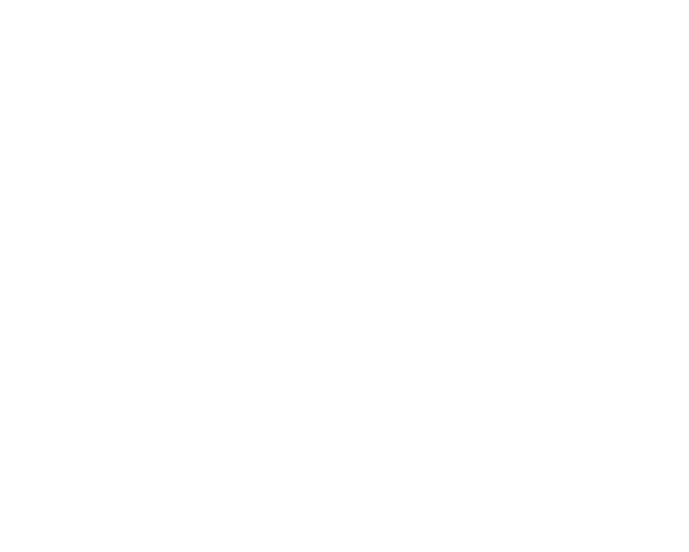
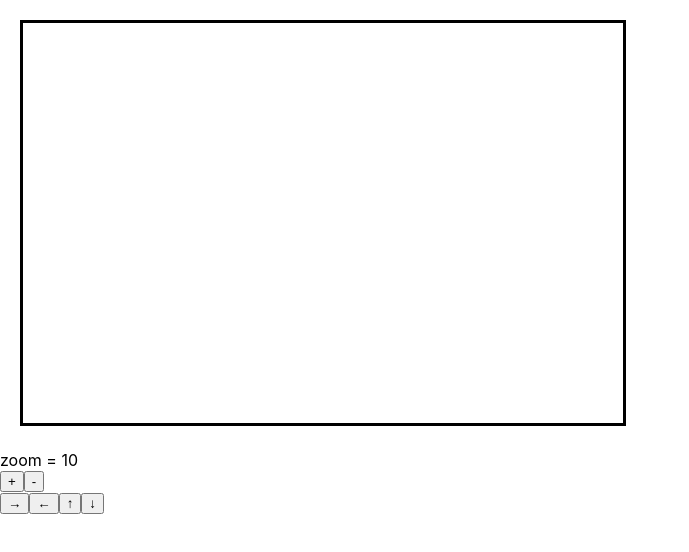
Before and after one commit to sw1227/webmap, a React (Create React App) app: page /#/discrete2d in a window 1280 px wide. Shown: the top 552 px of the page, without its empty margins (0-689 px from the left). Built offline with nearby package versions, Linux system fonts and the light colour scheme.

Commit message:
add Discrete2D: define classes and get coordinates

```diff
--- a/src/App.js
+++ b/src/App.js
@@ -2,18 +2,20 @@
 import { HashRouter as Router, Route, Link } from 'react-router-dom';
 
 import Map2D from './views/Map2D';
+import DiscreteMap2D from './views/DiscreteMap2D';
 
 
 const routes = [
   { path: "/", component: Home },
   { path: "/map2d", component: Map2D },
+  { path: "/discrete2d", component: DiscreteMap2D },
 ];
 
 function Home() {
   return (
     <ul>
       {routes.map((r, i) => (
-        <li>
+        <li key={i}>
           <Link to={r.path}>{r.component.name}</Link>
         </li>
       ))}
--- /dev/null
+++ b/src/common/geo.js
@@ -0,0 +1,143 @@
+import MathUtil from './math';
+
+
+/** Class representing a (Latitude, Longitude) pair */
+export class LatLon {
+  /**
+   * Create a (lat, lon) pair.
+   * @param {number} lat - latitude [deg]: must be in [-90, 90]
+   * @param {number} lon - longitude [deg]: automatically normalized to [-180, +180)
+   */
+  constructor(lat, lon) {
+    this.lat = lat;
+    this.lon = this.constructor.normalizeLon(lon);
+  }
+
+  /**
+   * Normalize longitude to [-180, +180)
+   * @param {number} deg - longitude [deg]
+   * @return {number} Normalized longitude
+   */
+  static normalizeLon(deg) {
+    return deg - 360 * Math.floor((deg + 180) / 360);
+  }
+}
+
+
+/** Class representing a tile coordinate */
+export class TileCoord {
+  constructor(z, x, y) {
+    this.z = z;
+    this.x = x;
+    this.y = y;
+  }
+}
+
+
+/** Class representing a pixel coordinate */
+export class PixelCoord {
+  /**
+   * Create a pixel coordinate with integer values
+   * @param {number} px - pixel x
+   * @param {number} py - pixel y
+   * @param {number} z - zoom level
+   */
+  constructor(px, py, z) {
+    this.x = Math.round(px);
+    this.y = Math.round(py);
+    this.z = z;
+  }
+
+  /**
+   * Get tile coordinate that contains this pixel coordinate
+   * @return {TileCoord} Tile coordinate {z, x, y}
+   */
+  getTile() {
+    const tx = Math.floor(this.x / 256);
+    const ty = Math.floor(this.y / 256);
+    return new TileCoord(this.z, tx, ty);
+  }
+
+  /**
+   * Get pixel index in the tile containing this pixel coordinate
+   * @return {{x: number, y: number}} pixel index in range [0, 255]
+   */
+  getPixelInTile() {
+    return {
+      x: this.x % 256,
+      y: this.y % 256
+    };
+  }
+}
+
+
+/** Class representing a point on map */
+export class Point {
+  /**
+   * Create a point
+   * @param {(LatLon|Point)} coord - Specify position by LatLon or Point class
+   * @param {number} zoomMax - Maximum zoom level. if coord is Point, this is ignored and coord's value is used.
+   */
+  constructor(coord, zoomMax=20) {
+    // Position identifier: pixel coordinate at zoom = zoomMax
+    // Number.MAX_SAFE_INTEGER is large enough (2^53 - 1)
+    if (coord instanceof LatLon) {
+      this.zoomMax = zoomMax;
+      this.position = this.constructor.latlonToPixel(coord, zoomMax);
+    }
+    if (coord instanceof Point) {
+      this.zoomMax = coord.zoomMax;
+      this.position = coord.position;
+    }
+  }
+
+  /**
+   * Convert (lat, lon) to pixel coordinate at given zoom level
+   * @param {LatLon} latlon - latitude / longitude
+   * @param {number} zoom - zoom loevel
+   * @return {PixelCoord} Pixel coordinate at given zoom level
+   */
+  static latlonToPixel(latlon, zoom) {
+    const L = 85.05112878;
+    // latlon.lon is normalized in [-180, +180)
+    const x = (1 << (zoom + 7)) * (latlon.lon / 180 + 1);
+    const y = (1 << (zoom + 7)) / Math.PI * (
+      - Math.atanh(Math.sin(MathUtil.deg2rad(latlon.lat))) + Math.atanh(Math.sin(MathUtil.deg2rad(L)))
+    );
+    return new PixelCoord(x, y, zoom);
+  }
+
+  /**
+   * Get pixel coordinate of this point at given zoom level
+   * @param {number} zoom - zoom level
+   * @return {PixelCoord} - pixel coordinate of this point
+   */
+  getPixel(zoom) {
+    // x -> floor(x/2), y -> floor(y/2) as zoom level decrementszoom
+    const zoomDiff = this.zoomMax - zoom;
+    const shifted = new PixelCoord(
+      this.position.x >> zoomDiff,
+      this.position.y >> zoomDiff,
+      zoom
+    );
+    return shifted;
+  }
+
+  /**
+   * Shift this pointt (x, y) pixels at given zoom level
+   * @param {*} x - Shift amount x [pixels] at zoom
+   * @param {*} y - Shift amount y [pixels] at zoom
+   * @param {*} zoom - shift (x, y) is executed at this zoom level
+   * @return {Point} Shifted Point (this)
+   */
+  shift(x, y, zoom) {
+    // Scale (x, y) to the pixels at zoom = zoomMax
+    const zoomDiff = this.zoomMax - zoom;
+    this.position = new PixelCoord(
+      this.position.x + (x << zoomDiff),
+      this.position.y + (y << zoomDiff),
+      this.zoomMax
+    )
+    return this;
+  }
+}
--- /dev/null
+++ b/src/common/math.js
@@ -0,0 +1,7 @@
+
+const MathUtil = {
+  deg2rad: deg => (Math.PI / 180 * deg),
+  rad2deg: rad => (180 / Math.PI * rad),
+};
+
+export default MathUtil;
--- /dev/null
+++ b/src/views/DiscreteMap2D.js
@@ -0,0 +1,50 @@
+import React, { useEffect, useState } from 'react';
+
+import { LatLon, PixelCoord, Point } from '../common/geo';
+
+
+export default function DiscreteMap2D() {
+  // Map config
+  const mapConfig = {
+    zoomMax: 15,
+    zoomMin: 2,
+    initialZoom: 10,
+    size: {
+      width: 600,
+      height: 400
+    }
+  };
+
+  // State: zoom level, left upper pixel cooridnate
+  const nabewari = new LatLon(35.4389735, 139.1375592);
+  const [position, setPosition] = useState(new Point(nabewari, mapConfig.zoomMax));
+  const [zoom, setZoom] = useState(mapConfig.initialZoom);
+
+  useEffect(() => {
+    // North West
+    const nw = position.getPixel(zoom);
+    // South East
+    const se = new PixelCoord(
+      nw.x + mapConfig.size.width,
+      nw.y + mapConfig.size.height,
+      nw.z
+    )
+    console.log("NW", nw.getTile(), nw.getPixelInTile());
+    console.log("SE", se.getTile(), se.getPixelInTile());
+    // TODO: Get list of tiles and their positions for drawing
+  }, [zoom, position])
+
+  return (
+    <div>
+      <canvas id="map" width={`${mapConfig.size.width}px`} height={`${mapConfig.size.height}px`} style={{ border: "solid", margin: "20px" }} />
+      <div>zoom = {zoom}</div>
+      <button onClick={() => { if (zoom < mapConfig.zoomMax) setZoom(z => z + 1) }}>+</button>
+      <button onClick={() => { if (zoom > mapConfig.zoomMin) setZoom(z => z - 1) }}>-</button>
+      <br />
+      <button onClick={() => { setPosition(new Point(position.shift(100, 0, zoom))) }}>→</button>
+      <button onClick={() => { setPosition(new Point(position.shift(-100, 0, zoom))) }}>←</button>
+      <button onClick={() => { setPosition(new Point(position.shift(0, 100, zoom))) }}>↑</button>
+      <button onClick={() => { setPosition(new Point(position.shift(0, -100, zoom))) }}>↓</button>
+    </div>
+  );
+}
```
